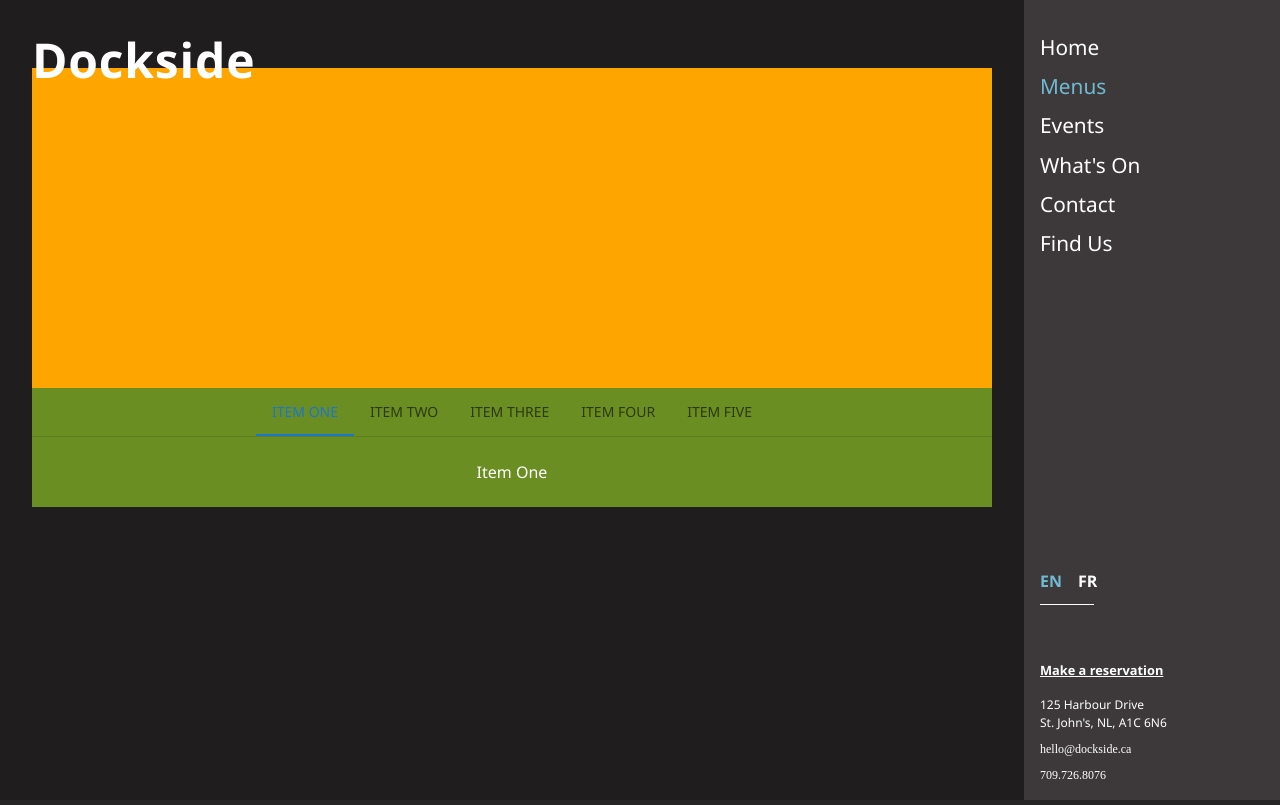
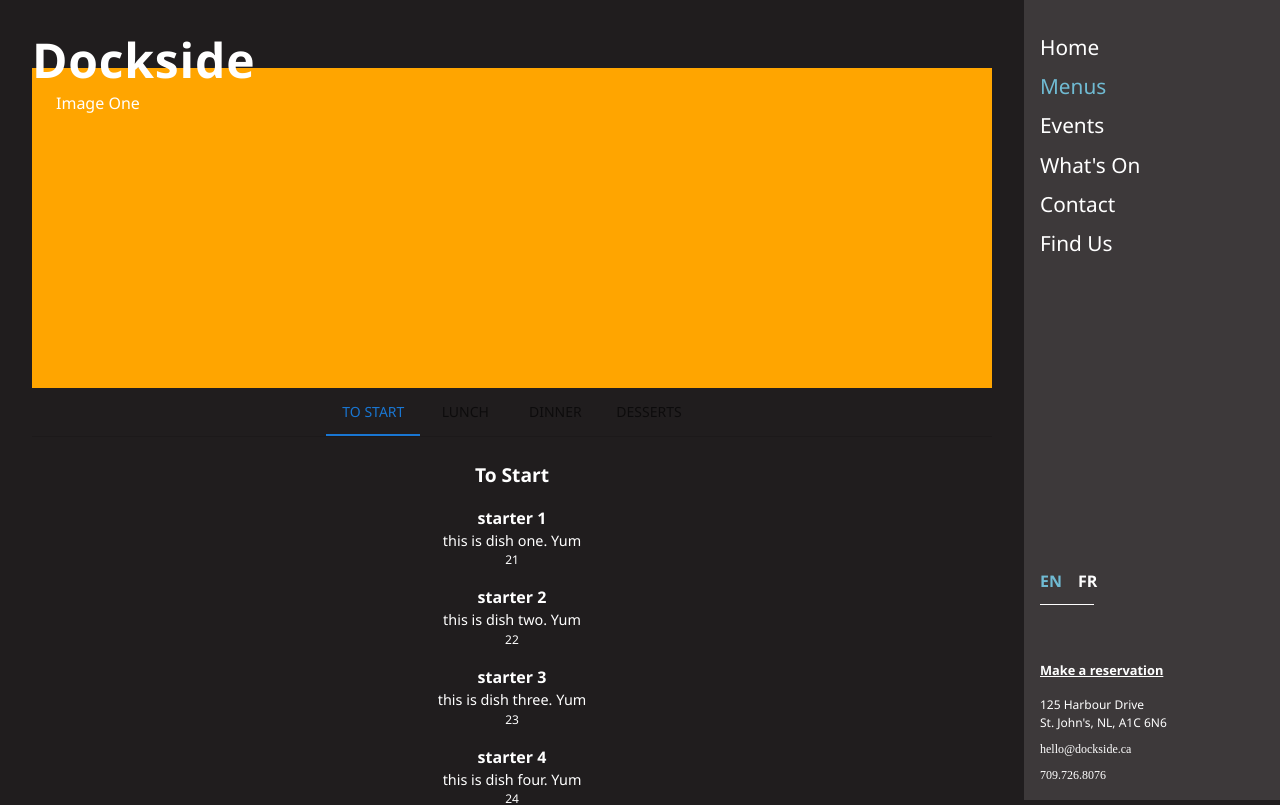
Before and after one commit to GarySimons/dockside, a React (Create React App) app: page /#/menus in a window 1280 px wide. Shown: the top 805 px of the page. Built offline with nearby package versions, Linux system fonts and the light colour scheme; some icons are missing; a web font is replaced by a local one.

Commit message:
reuable menu component created to display all menus on page

```diff
--- /dev/null
+++ b/src/assets/data/menuLunch.json
@@ -0,0 +1,27 @@
+[
+  {
+    "name": "dish 1",
+    "description": "this is dish one. Yum",
+    "price": "21"
+  },
+  {
+    "name": "dish 2",
+    "description": "this is dish two. Yum",
+    "price": "22"
+  },
+  {
+    "name": "dish 3",
+    "description": "this is dish three. Yum",
+    "price": "23"
+  },
+  {
+    "name": "dish 4",
+    "description": "this is dish four. Yum",
+    "price": "24"
+  },
+  {
+    "name": "dish 5",
+    "description": "this is dish five. Yum",
+    "price": "25"
+  }
+]
--- /dev/null
+++ b/src/assets/data/menuStarters.json
@@ -0,0 +1,27 @@
+[
+  {
+    "name": "starter 1",
+    "description": "this is dish one. Yum",
+    "price": "21"
+  },
+  {
+    "name": "starter 2",
+    "description": "this is dish two. Yum",
+    "price": "22"
+  },
+  {
+    "name": "starter 3",
+    "description": "this is dish three. Yum",
+    "price": "23"
+  },
+  {
+    "name": "starter 4",
+    "description": "this is dish four. Yum",
+    "price": "24"
+  },
+  {
+    "name": "starter 5",
+    "description": "this is dish five. Yum",
+    "price": "25"
+  }
+]
--- /dev/null
+++ b/src/components/MenuSelection.js
@@ -0,0 +1,59 @@
+import React from "react";
+import { Box, Typography } from "@mui/material";
+
+const MenuSection = ({ data = [], title }) => {
+  return (
+    <Box
+      sx={{
+        display: "flex",
+        flexDirection: "column",
+        justifyContent: "center",
+        alignItems: "center",
+        textAlign: "center",
+      }}
+    >
+      {title && (
+        <Typography
+          sx={{
+            mb: 2,
+            fontSize: "1.2rem",
+            fontWeight: "900",
+          }}
+        >
+          {title}
+        </Typography>
+      )}
+      {data.map((item, index) => (
+        <Box key={index}>
+          <Typography
+            sx={{
+              fontSize: "1rem",
+              fontWeight: "900",
+            }}
+          >
+            {item.name}
+          </Typography>
+          <Typography
+            sx={{
+              fontSize: "0.9rem",
+              fontWeight: "400",
+            }}
+          >
+            {item.description}
+          </Typography>
+          <Typography
+            sx={{
+              fontSize: "0.75rem",
+              fontWeight: "400",
+              marginBottom: "1rem",
+            }}
+          >
+            {item.price}
+          </Typography>
+        </Box>
+      ))}
+    </Box>
+  );
+};
+
+export default MenuSection;
--- a/src/routes/Menus.js
+++ b/src/routes/Menus.js
@@ -7,6 +7,9 @@ import MainLogo from "../components/MainLogo";
 import PropTypes from "prop-types";
 import Tabs from "@mui/material/Tabs";
 import Tab from "@mui/material/Tab";
+import MenuSection from "../components/MenuSelection";
+import lunchData from "../assets/data/menuLunch.json";
+import starterData from "../assets/data/menuStarters.json";
 
 function CustomTabPanel(props) {
   const { children, value, index, ...other } = props;
@@ -70,8 +73,21 @@ const Menus = () => {
               background: "orange",
               height: "20rem",
             }}
-          ></Box>
-          <Box sx={{ backgroundColor: "olivedrab", width: "100%" }}>
+          >
+            <CustomTabPanel value={value} index={0}>
+              Image One
+            </CustomTabPanel>
+            <CustomTabPanel value={value} index={1}>
+              Image Two
+            </CustomTabPanel>
+            <CustomTabPanel value={value} index={2}>
+              Image Three
+            </CustomTabPanel>
+            <CustomTabPanel value={value} index={3}>
+              Image Four
+            </CustomTabPanel>
+          </Box>
+          <Box sx={{ width: "100%" }}>
             <Box sx={{ borderBottom: 1, borderColor: "divider" }}>
               <Box sx={{ display: "flex", justifyContent: "center" }}>
                 <Tabs
@@ -79,29 +95,25 @@ const Menus = () => {
                   onChange={handleChange}
                   aria-label="basic tabs example"
                 >
-                  <Tab label="Item One" {...a11yProps(0)} />
-                  <Tab label="Item Two" {...a11yProps(1)} />
-                  <Tab label="Item Three" {...a11yProps(2)} />
-                  <Tab label="Item Four" {...a11yProps(3)} />
-                  <Tab label="Item Five" {...a11yProps(4)} />
+                  <Tab label="to start" {...a11yProps(0)} />
+                  <Tab label="Lunch" {...a11yProps(1)} />
+                  <Tab label="Dinner" {...a11yProps(2)} />
+                  <Tab label="Desserts" {...a11yProps(3)} />
                 </Tabs>
               </Box>
             </Box>
             <Box sx={{ display: "flex", justifyContent: "center" }}>
               <CustomTabPanel value={value} index={0}>
-                Item One
+                <MenuSection title={"To Start"} data={starterData} />
               </CustomTabPanel>
               <CustomTabPanel value={value} index={1}>
-                Item Two
+                <MenuSection title={"Lunch"} data={lunchData} />
               </CustomTabPanel>
               <CustomTabPanel value={value} index={2}>
-                Item Three
+                Dinner
               </CustomTabPanel>
               <CustomTabPanel value={value} index={3}>
-                Item Four
-              </CustomTabPanel>
-              <CustomTabPanel value={value} index={4}>
-                Item Five
+                Desserts
               </CustomTabPanel>
             </Box>
           </Box>
```
